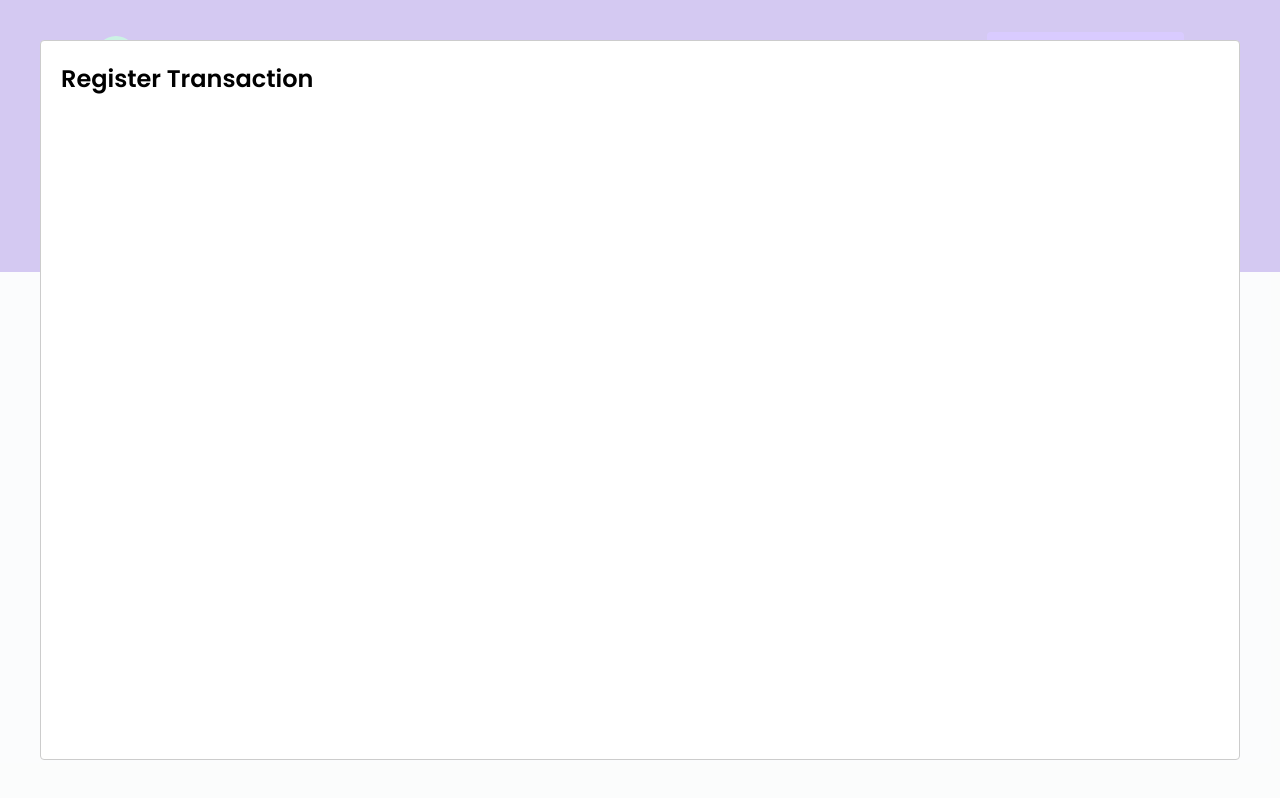
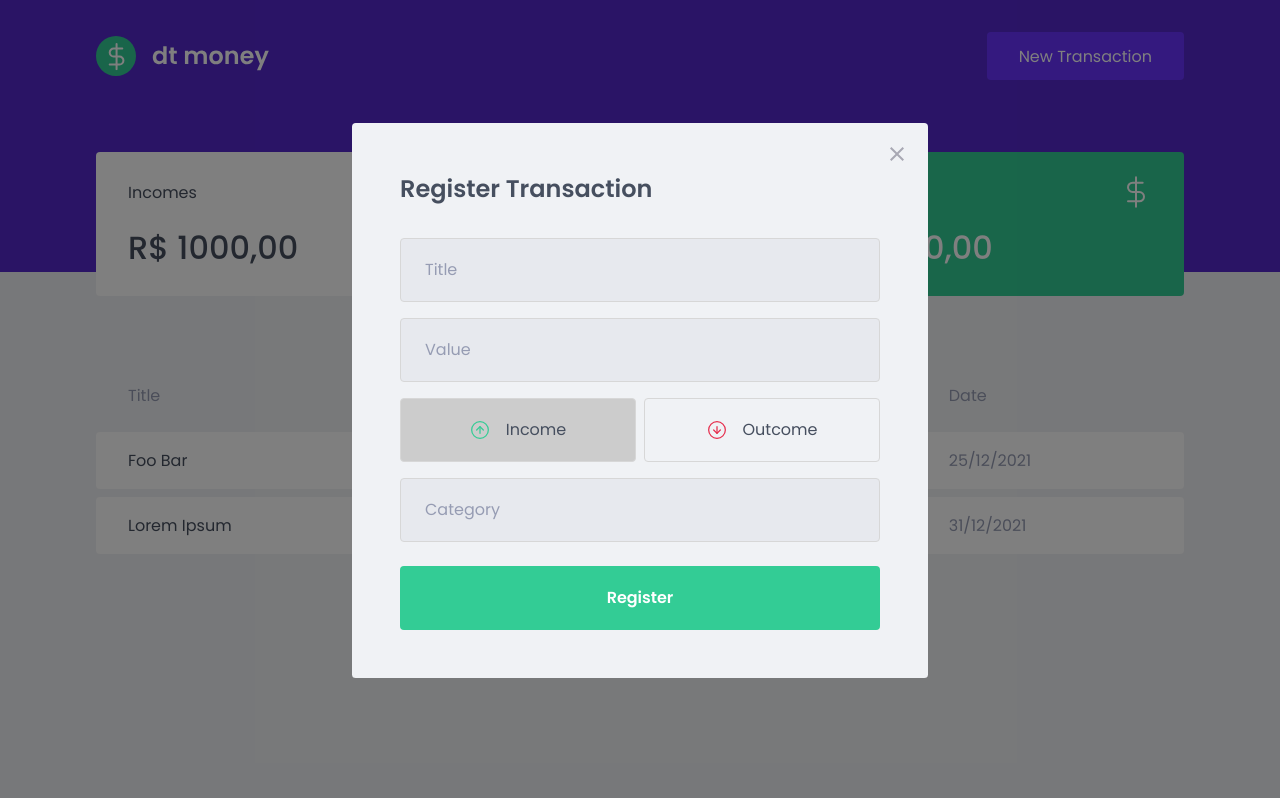
Before and after one commit to sanderdsz/dt-money, a React (Create React App) app: page / in a window 1280 px wide. Both pictures are taken after a click on the button "New Transaction". Built offline with nearby package versions, Linux system fonts and the light colour scheme; no server answers; what miragejs would draw is missing.

Commit message:
type buttons done

```diff
--- a/package.json
+++ b/package.json
@@ -5,6 +5,7 @@
   "dependencies": {
     "axios": "^0.24.0",
     "miragejs": "^0.1.43",
+    "polished": "^4.1.3",
     "react": "^17.0.2",
     "react-dom": "^17.0.2",
     "react-modal": "^3.14.4",
--- a/src/App.tsx
+++ b/src/App.tsx
@@ -1,10 +1,8 @@
 import { GlobalStyle } from './styles/global'
 import { Header } from './components/Header'
 import { Dashboard } from './components/Dashboard'
-import Modal from 'react-modal'
+import { NewTransactionModal } from './components/NewTransactionModal'
 import { useState } from 'react'
-
-Modal.setAppElement('#root')
 
 export function App() {
   const [isNewTransactionModalOpen, setNewTransactionModalOpen] = useState(false)
@@ -22,12 +20,10 @@
       <Header onOpenNewTransactionModal={handleOpenNewTransactionModal}/>
       <Dashboard />
       <GlobalStyle />
-      <Modal
-          isOpen={isNewTransactionModalOpen}
-          onRequestClose={handleCloseNewTransactionModal}
-        >
-          <h2>Register Transaction</h2>
-        </Modal>
+      <NewTransactionModal
+        isOpen={isNewTransactionModalOpen}
+        onRequestClose={handleCloseNewTransactionModal}
+      />
     </>
   );
 }
--- /dev/null
+++ b/src/components/NewTransactionModal/index.tsx
@@ -0,0 +1,81 @@
+import Modal from 'react-modal'
+import { Container, TransactionTypeContainer, RadioBox } from './styles'
+import closeImg from '../../assets/close.svg'
+import incomeImg from '../../assets/income.svg'
+import outcomeImg from '../../assets/outcome.svg'
+import { useState } from 'react'
+
+Modal.setAppElement('#root')
+
+interface NewTransactionModalProps {
+  isOpen: boolean;
+  onRequestClose: () => void;
+}
+
+export function NewTransactionModal(
+    { isOpen, onRequestClose }: NewTransactionModalProps
+  ) {
+  const [type, setType] = useState('deposit')
+
+  return(
+      <Modal
+          isOpen={isOpen}
+          onRequestClose={onRequestClose}
+          overlayClassName='react-modal-overlay'
+          className='react-modal-content'
+        >
+          <button
+            className='react-modal-close'
+            type="button"
+            onClick={onRequestClose}
+          >
+            <img
+              src={closeImg}
+              alt="Close"
+            />
+          </button>
+          <Container>
+            <h2>Register Transaction</h2>
+            <input
+              type="text"
+              placeholder="Title"
+            />
+            <input
+              type="number"
+              placeholder="Value"
+            />
+            <TransactionTypeContainer>
+              <RadioBox
+                type="button"
+                onClick={() => {setType('deposit')}}
+                isActive={type === 'deposit'}
+              >
+                <img
+                  src={incomeImg}
+                  alt="Income"
+                />
+                <span>Income</span>
+              </RadioBox>
+              <RadioBox
+                type="button"
+                onClick={() => {setType('withdraw')}}
+                isActive={type === 'withdraw'}
+              >
+                <img
+                  src={outcomeImg}
+                  alt="Outcome"
+                />
+                <span>Outcome</span>
+              </RadioBox>
+            </TransactionTypeContainer>
+            <input
+              type="text"
+              placeholder="Category"
+            />
+            <button type="submit">
+              Register
+            </button>
+          </Container>
+      </Modal>
+  )
+}
--- /dev/null
+++ b/src/components/NewTransactionModal/styles.ts
@@ -0,0 +1,85 @@
+import styled from 'styled-components'
+import { darken } from 'polished'
+
+interface RadioBoxProps {
+  isActive: boolean;
+}
+
+export const Container = styled.form`
+  h2 {
+    color: var(--text-title);
+    font-size: 1.5rem;
+    margin-bottom: 2rem;
+  }
+
+  input {
+    width: 100%;
+    padding: 0 1.5rem;
+    height: 4rem;
+    border-radius: 0.25rem;
+    border: 1px solid #d7d7d7;
+    background: #e7e9ee;
+    font-weight: 400;
+    font-size: 1rem;
+
+    &::placeholder {
+      color: var(--text-body)
+    }
+
+    & + input {
+      margin-top: 1rem;
+    }
+  }
+
+  button[type="submit"] {
+    width: 100%;
+    padding: 0 1.5rem;
+    height: 4rem;
+    background-color: var(--green);
+    border-radius: .25rem;
+    border: 0;
+    font-size: 1rem;
+    margin-top: 1.5rem;
+    color: #fff;
+    font-weight: 600;
+    transition: filter 0.25s;
+
+    &:hover {
+      filter: brightness(0.8);
+    }
+  }
+`
+
+export const TransactionTypeContainer = styled.div`
+  margin: 1rem 0;
+  display: grid;
+  grid-template-columns: 1fr 1fr;
+  gap: 0.5rem;
+`
+
+export const RadioBox = styled.button<RadioBoxProps>`
+  height: 4rem;
+  border: 1px solid #d7d7d7;
+  border-radius: 0.25rem;
+  background: ${(props) => props.isActive ? '#ccc' : 'transparent'};
+  display: flex;
+  align-items: center;
+  justify-content: center;
+  transition: border-color 0.2s;
+
+  img {
+    width: 20px;
+    height: 20px;
+  }
+
+  span {
+    display: inline-block;
+    margin-left: 1rem;
+    font-size: 1rem;
+    color: var(--text-title);
+  }
+
+  &:hover {
+    border-color: ${darken(0.15, '#d7d7d7')};
+  }
+`
--- a/src/styles/global.ts
+++ b/src/styles/global.ts
@@ -50,4 +50,39 @@
     opacity: 0.6;
     cursor: not-allowed;
   }
+
+  .react-modal-overlay {
+    background: rgba(0, 0, 0, .5);
+    position: fixed;
+    top: 0;
+    bottom: 0;
+    right: 0;
+    left: 0;
+    display: flex;
+    align-items: center;
+    justify-content: center;
+  }
+
+  .react-modal-content {
+    width: 100%;
+    max-width: 576px;
+    background: var(--background);
+    padding: 3rem;
+    position: relative;
+    border-radius: 0.24rem;
+  }
+
+  .react-modal-close {
+    position: absolute;
+    right: 1.5rem;
+    top: 1.5rem;
+    border: 0;
+    background: transparent;
+    transition: filter 0.25s;
+
+    &:hover {
+      filter: brightness(0.5);
+    }
+
+  }
 `
```
Also changed, not shown: 1 other file (tests, documents, lock files or other folders).
